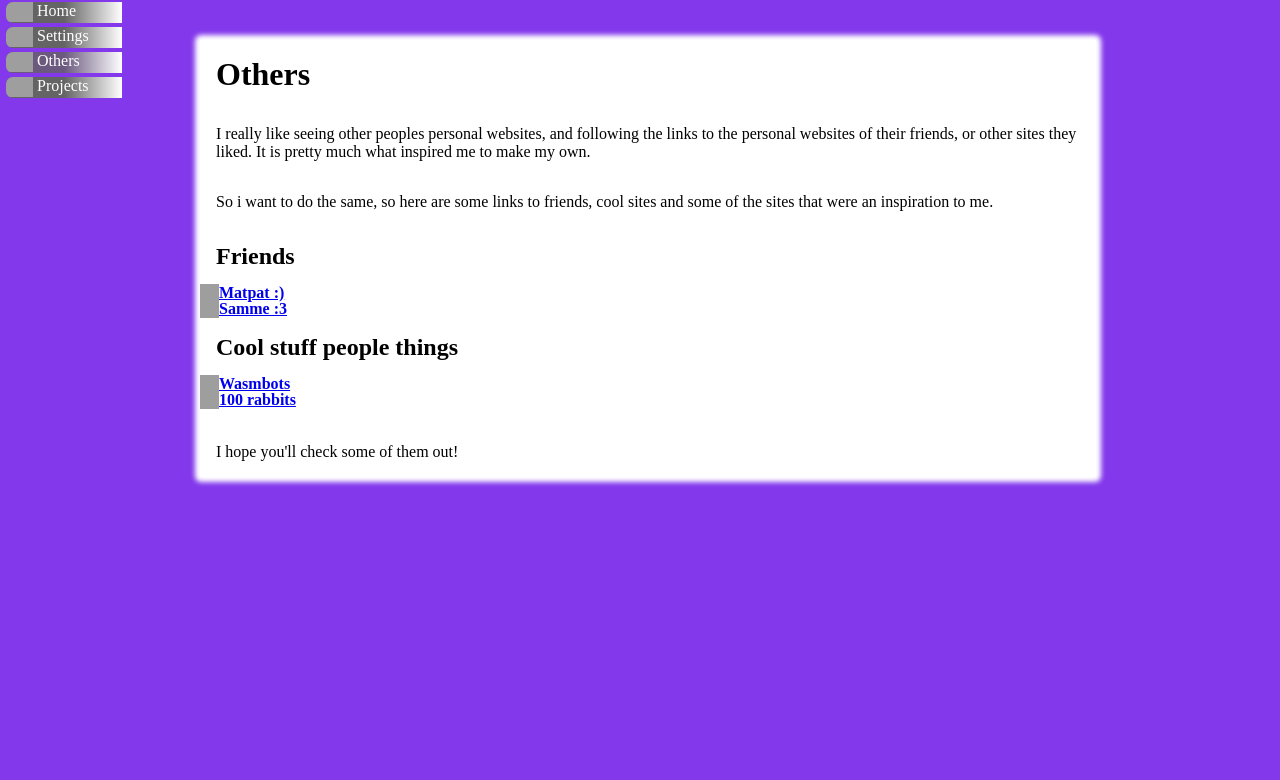
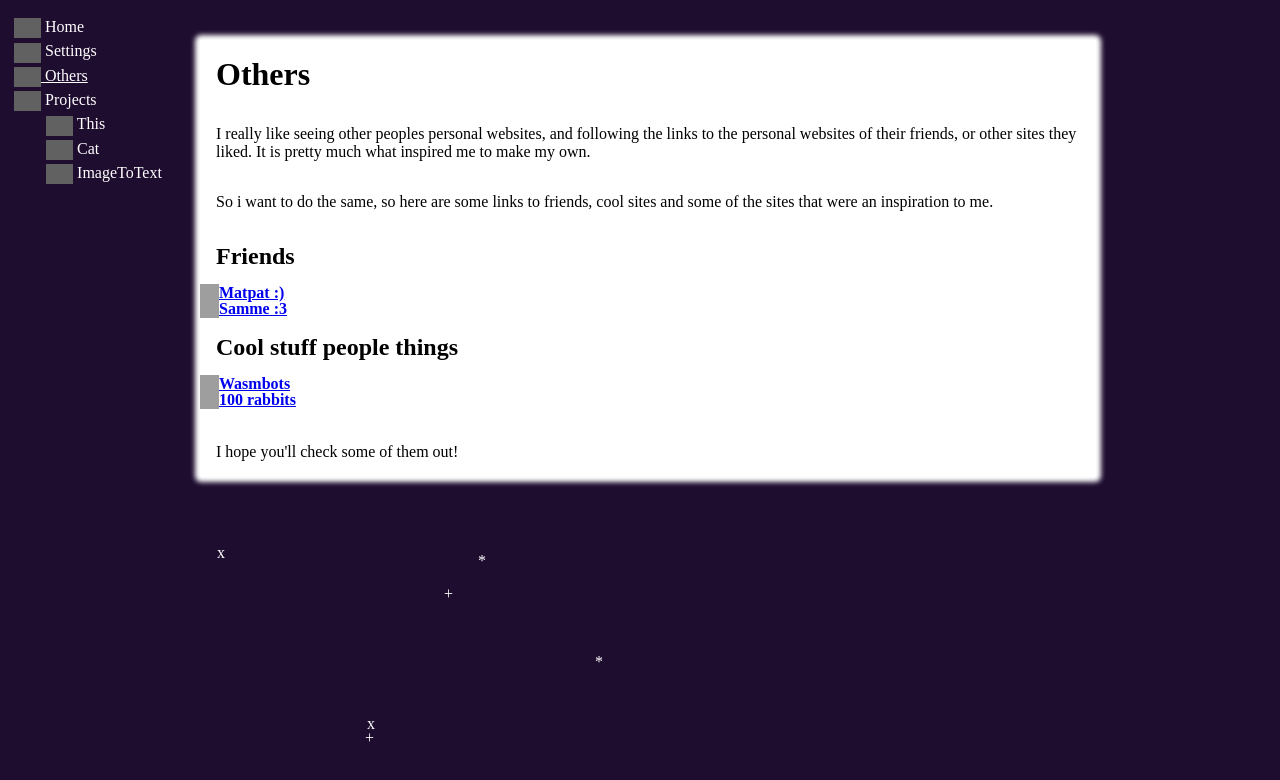
Before and after one commit to Casp-ian/Website, a SvelteKit app in the folder client/: page /others in a window 1280 px wide. Shown: the top 780 px of the page. Built offline with nearby package versions, Linux system fonts and the light colour scheme; grey boxes are pictures that could not be loaded.

Commit message:
fix weather again

```diff
--- a/client/src/components/big/Navigation.svelte
+++ b/client/src/components/big/Navigation.svelte
@@ -11,21 +11,21 @@
 <nav id="wrapper">
     <div class="column">
         {#each pages as page}
-            <div class="row">
+            <div class="column">
                 <a href="{page.path}" class:active="{isActive(page.path)}">
                     <img src="{page.icon}" alt="">
                     {page.name}
                 </a>
-                {#if isActive(page.path)}
+                <!--{#if isActive(page.path)}-->
                     {@render children(page)}
-                {/if}
+                <!--{/if}-->
             </div>
         {/each}
     </div>
 </nav>
 
 {#snippet children(parent: Route)}
-    <div class="column">
+    <div class="offset column">
         {#each parent.children as page}
             <a href="{page.path}" class:active="{isActive(page.path)}">
                 <img src="{page.icon}" alt="">
@@ -38,8 +38,8 @@
 <style>
     #wrapper {
         position: absolute;
-        top: 0;
-        left: 0;
+        top: 1rem;
+        left: 0.5rem;
         pointer-events: auto;
     }
 
@@ -47,6 +47,7 @@
         height: 20px;
         width: auto;
         vertical-align: middle;
+        filter: invert(1);
     }
 
     a {
@@ -57,10 +58,10 @@
 
         text-wrap: nowrap;
 
-        border-top-left-radius: 7px;
-        border-bottom-left-radius: 7px;
+        /*border-top-left-radius: 7px;*/
+        /*border-bottom-left-radius: 7px;*/
 
-        background-image: linear-gradient(to right, rgb(100, 100, 100) 50%, white);
+        /*background-image: linear-gradient(to right, rgb(100, 100, 100) 50%, white);*/
 
         margin: 2px 0.5vw 2px 0.5vw;
 
@@ -68,8 +69,9 @@
     }
 
     .active {
-        background-image: linear-gradient(to right, rgba(100, 100, 100, 0.8) 50%, white),
-        linear-gradient(135deg, blueviolet 10%, rgba(0, 0, 0, 0));
+        text-decoration: underline;
+        /*background-image: linear-gradient(to right, rgba(100, 100, 100, 0.8) 50%, white),*/
+        /*linear-gradient(135deg, blueviolet 10%, rgba(0, 0, 0, 0));*/
     }
 
     nav {
@@ -82,10 +84,7 @@
         display: flex;
         flex-direction: column;
     }
-
-    .row {
-        height: 25px;
-        display: flex;
-        flex-direction: row;
+    .offset {
+        margin-left: 2rem;
     }
 </style>
--- a/client/src/components/big/Weather.svelte
+++ b/client/src/components/big/Weather.svelte
@@ -1,11 +1,6 @@
 <script lang="ts">
 	import { onDestroy, onMount } from 'svelte';
 	import { weather } from '$stores/weather';
-
-	let current_weather = 'snow';
-
-	// weathers: rain, snow, sun, night
-	// export let weather = 'night';
 
 	let generatorDelay = 400;
 	let maxParticles = 20;
@@ -30,13 +25,13 @@
 		clearInterval(interval);
 	});
 
-	weather.subscribe((value) => {
+	// clear particles when weather changes
+	weather.subscribe(() => {
 		precipitants = [];
-		current_weather = value;
 	});
 
 	function spawnPrecipitation() {
-		if (current_weather === 'none') {
+		if ($weather === 'none') {
 			return;
 		}
 
@@ -54,21 +49,28 @@
 	}
 
 	function movePrecipitation() {
-		if (current_weather === 'none') {
+		if ($weather === 'none') {
 			return;
 		}
 
 		precipitants.forEach((element) => {
-			if (element.character === '+') {
-				element.character = 'x';
-			} else if (element.character === 'x') {
-				element.character = '+';
+			let i = Math.round(Math.random() * 3);
+			switch (i) {
+				case 0:
+					element.character = 'x';
+					break;
+				case 1:
+					element.character = '+';
+					break;
+				case 2:
+					element.character = '*';
+					break;
 			}
 		});
 	}
 
 	function clearPrecipitation() {
-		if (current_weather === 'none') {
+		if ($weather === 'none') {
 			return;
 		}
 
@@ -92,6 +94,7 @@
 
 <style>
 	.particle {
+		color: white;
 		position: absolute;
 		user-select: none;
 		pointer-events: none;
--- a/client/src/routes/+layout.svelte
+++ b/client/src/routes/+layout.svelte
@@ -37,7 +37,7 @@
   }
 
   :global(body) {
-    background: #8338ec;
+    background: #1F0D30;
   }
 
 
--- a/client/src/stores/weather.ts
+++ b/client/src/stores/weather.ts
@@ -1,3 +1,3 @@
 import { writable } from 'svelte/store';
 
-export const weather = writable('none');
+export const weather = writable('stars');
```
Also changed, not shown: client/src/routes/projects/cat/+page.svelte (+15 -3 lines).
